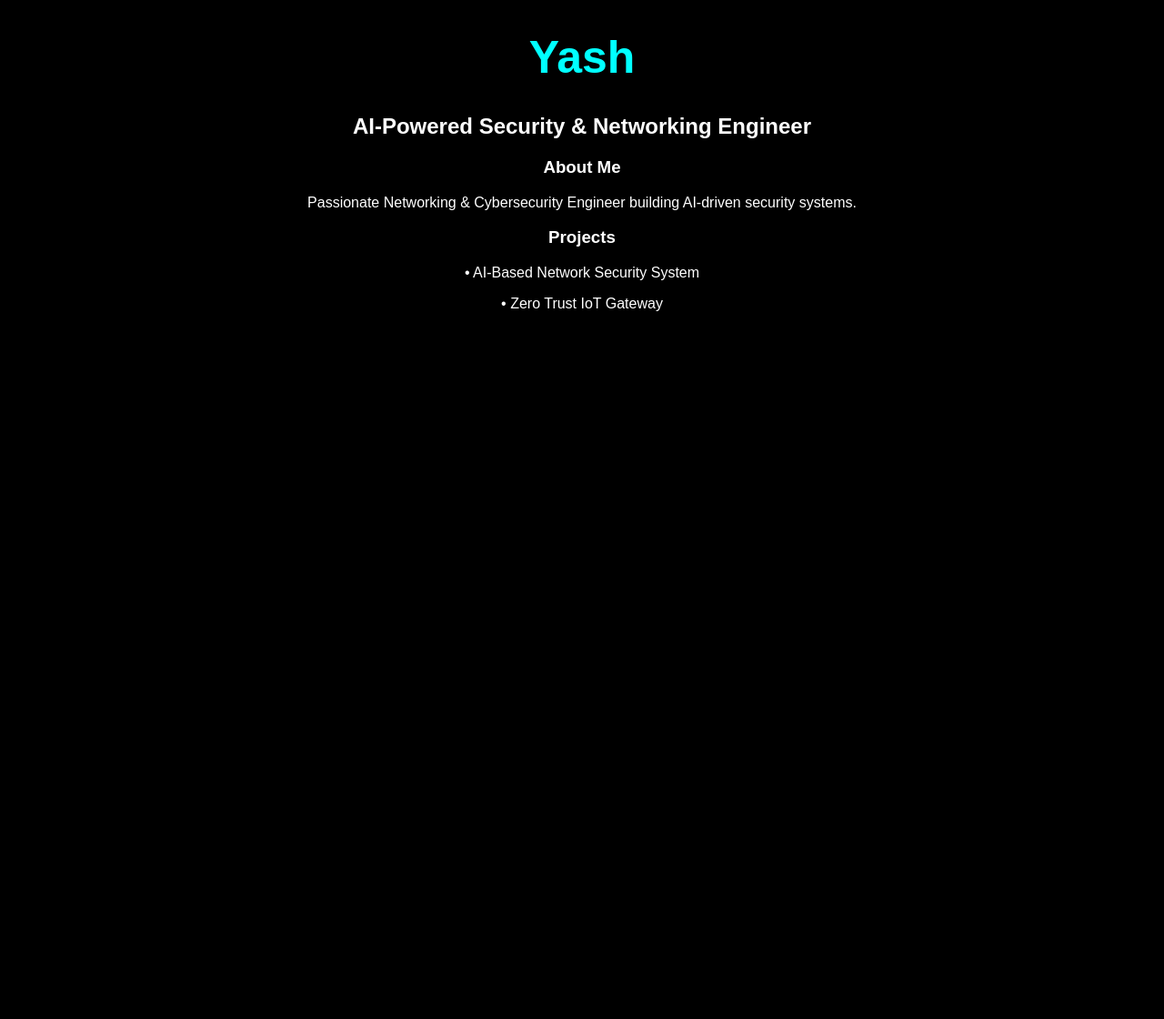
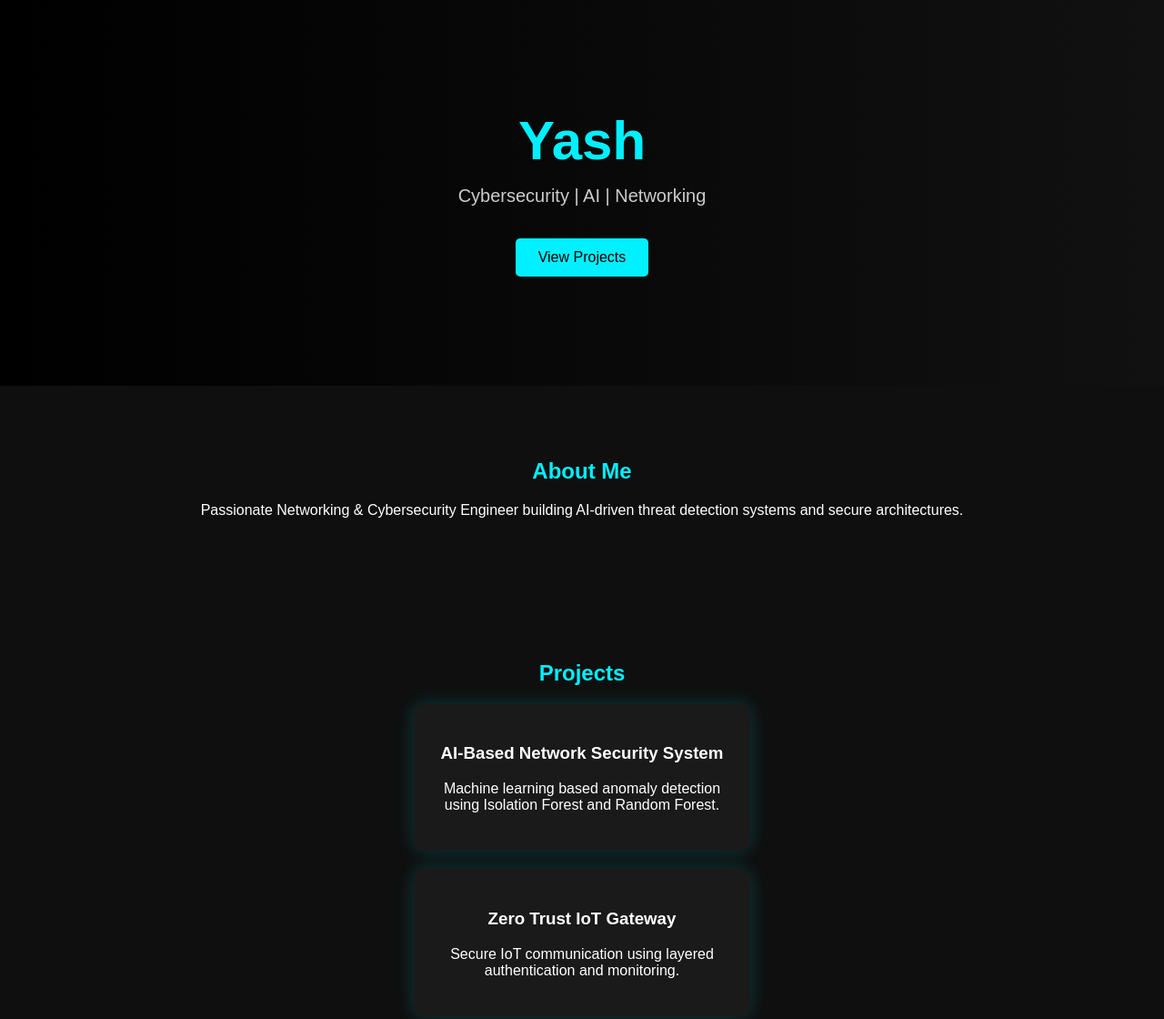
Before and after one commit to yashuhb18/yash-portfolio, a plain HTML site: page index.html in a window 1280 px wide. Shown: the top 1120 px of the page at 91% size. Before the commit the page ends 800 px from the top, so only its background shows below. Drawn offline with Linux system fonts and the light colour scheme.

Commit message:
Upgraded to premium dark version

```diff
--- a/index.html
+++ b/index.html
@@ -6,15 +6,48 @@
 </head>
 <body>
 
-    <h1>Yash</h1>
-    <h2>AI-Powered Security & Networking Engineer</h2>
+    <header>
+        <h1>Yash</h1>
+        <p class="tagline">Cybersecurity | AI | Networking</p>
+        <a href="#projects" class="btn">View Projects</a>
+    </header>
 
-    <h3>About Me</h3>
-    <p>Passionate Networking & Cybersecurity Engineer building AI-driven security systems.</p>
+    <section id="about">
+        <h2>About Me</h2>
+        <p>
+            Passionate Networking & Cybersecurity Engineer building AI-driven
+            threat detection systems and secure architectures.
+        </p>
+    </section>
 
-    <h3>Projects</h3>
-    <p>• AI-Based Network Security System</p>
-    <p>• Zero Trust IoT Gateway</p>
+    <section id="projects">
+        <h2>Projects</h2>
+
+        <div class="card">
+            <h3>AI-Based Network Security System</h3>
+            <p>Machine learning based anomaly detection using Isolation Forest and Random Forest.</p>
+        </div>
+
+        <div class="card">
+            <h3>Zero Trust IoT Gateway</h3>
+            <p>Secure IoT communication using layered authentication and monitoring.</p>
+        </div>
+
+        <div class="card">
+            <h3>Nmap Network Scanner Simulation</h3>
+            <p>Network scanning and vulnerability detection simulation project.</p>
+        </div>
+
+    </section>
+
+    <section id="contact">
+        <h2>Contact</h2>
+        <p>Email: yourmail@gmail.com</p>
+        <p>
+            <a href="https://github.com/yashuhb18" target="_blank">GitHub</a> |
+            <a href="#">LinkedIn</a>
+        </p>
+    </section>
 
 </body>
 </html>
--- a/style.css
+++ b/style.css
@@ -1,11 +1,69 @@
 body {
-    background-color: black;
+    margin: 0;
+    font-family: Arial, sans-serif;
+    background: #0f0f0f;
     color: white;
+    scroll-behavior: smooth;
+}
+
+header {
     text-align: center;
-    font-family: Arial;
+    padding: 120px 20px;
+    background: linear-gradient(to right, #000000, #111111);
 }
 
 h1 {
-    color: cyan;
-    font-size: 50px;
+    font-size: 60px;
+    color: #00f0ff;
+    margin: 0;
 }
+
+.tagline {
+    font-size: 20px;
+    color: #cccccc;
+    margin: 15px 0;
+}
+
+.btn {
+    display: inline-block;
+    padding: 12px 25px;
+    background: #00f0ff;
+    color: black;
+    text-decoration: none;
+    border-radius: 5px;
+    margin-top: 20px;
+    transition: 0.3s;
+}
+
+.btn:hover {
+    background: white;
+}
+
+section {
+    padding: 60px 20px;
+    text-align: center;
+}
+
+h2 {
+    color: #00f0ff;
+}
+
+.card {
+    background: #1a1a1a;
+    margin: 20px auto;
+    padding: 25px;
+    width: 320px;
+    border-radius: 12px;
+    box-shadow: 0 0 20px #00f0ff33;
+    transition: 0.3s;
+}
+
+.card:hover {
+    transform: scale(1.05);
+    box-shadow: 0 0 25px #00f0ff88;
+}
+
+a {
+    color: #00f0ff;
+    text-decoration: none;
+}
```
